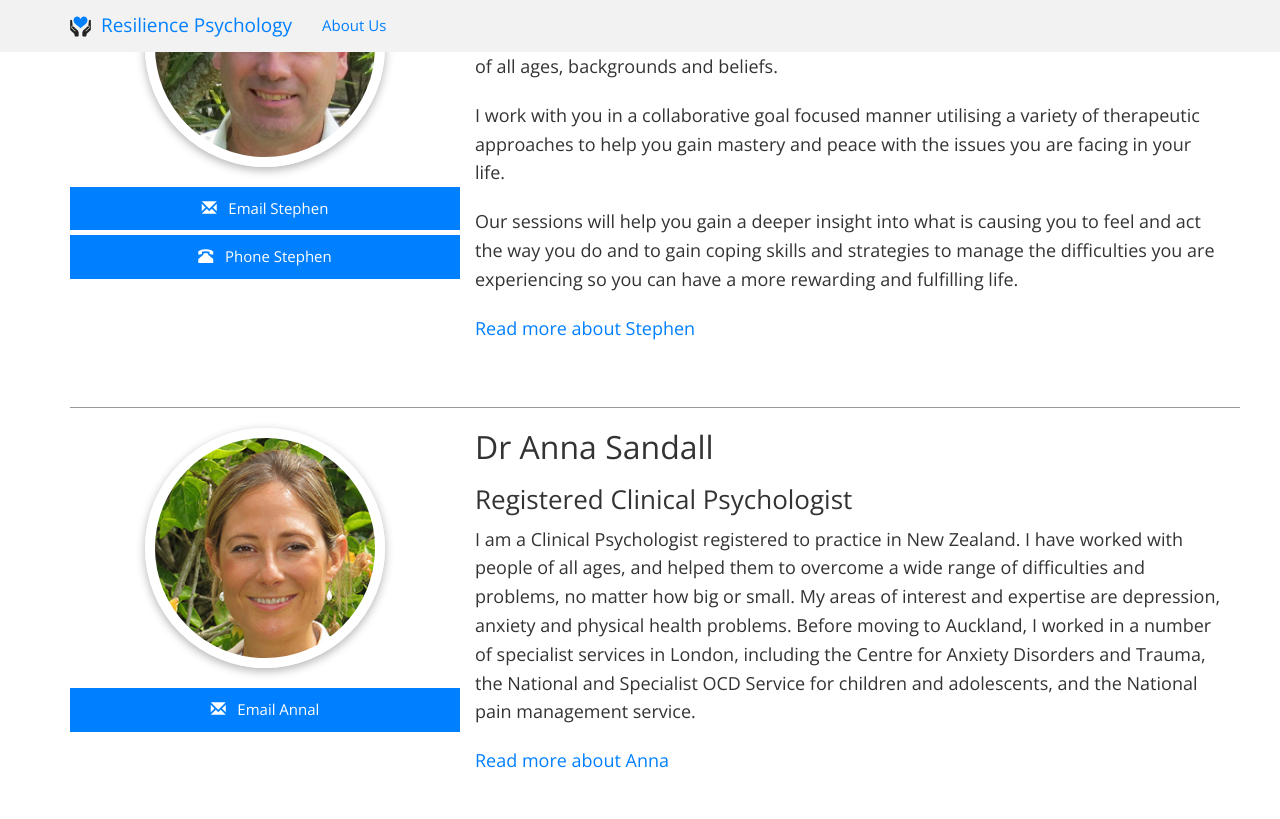
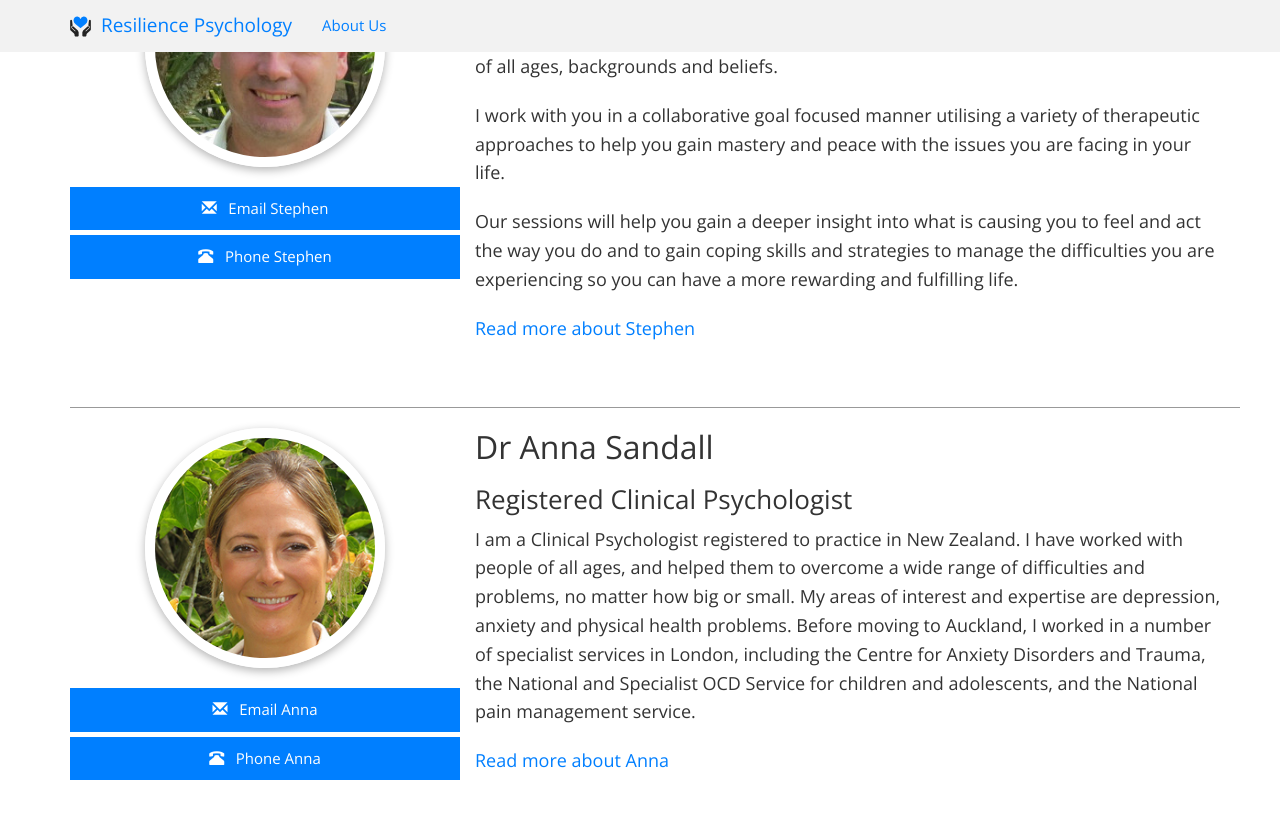
Before and after one commit to resiliencepsychology/beresilient, a Jekyll site: the page built from about.html, in a window 1280 px wide and 900 px high, scrolled down 591 px. Shown: the top 819 px of the window. Built offline with Jekyll 4.4.1, drawn with Linux system fonts in a browser that asks for light colours; nearby versions of some CDN libraries.

Commit message:
Added phone number for Anna

```diff
--- a/about.html
+++ b/about.html
@@ -81,7 +81,13 @@ layout: default
           <i class="glyphicon glyphicon-envelope">
           </i>
           &nbsp;
-          Email Annal</a>
+          Email Anna</a>
+        <a href="tel:0221605952" title="022 160 5952" class="btn btn-block btn-primary">
+          <i class="glyphicon glyphicon-phone-alt">
+          </i>
+          &nbsp;
+          Phone Anna
+        </a>
       </div>
     </div>
     <div class="col-sm-8">
--- a/anna-sandall.html
+++ b/anna-sandall.html
@@ -17,6 +17,12 @@ layout: default
         <i class="glyphicon glyphicon-envelope"></i>
         &nbsp;
         Email Anna
+      </a>
+      <a href="tel:0221605952" title="022 160 5952" class="btn btn-block btn-primary">
+        <i class="glyphicon glyphicon-phone-alt">
+        </i>
+        &nbsp;
+        Phone Anna
       </a>
     </div>
   </div>
```
